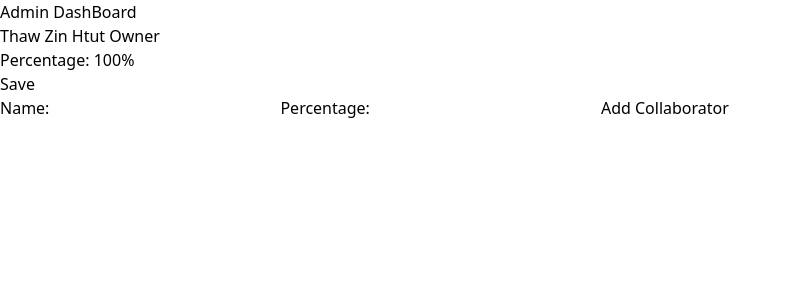
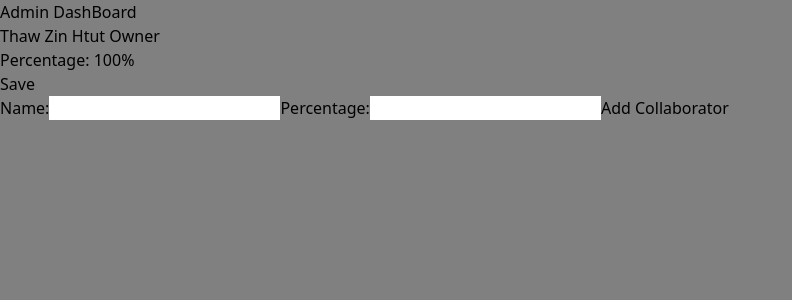
Before and after one commit to thawzinhtut1901/https---github.com-thawzinhtut1901-intenship, a React (Vite) app: page / in a window 1280 px wide. Shown: the top 300 px of the page, without its empty margins (0-792 px from the left). Built offline with nearby package versions, Linux system fonts and the light colour scheme.

Commit message:
Update index.css

```diff
--- a/src/index.css
+++ b/src/index.css
@@ -1,3 +1,7 @@
 @tailwind base;
 @tailwind components;
 @tailwind utilities;
+
+body {
+    background-color: gray;
+}
```
